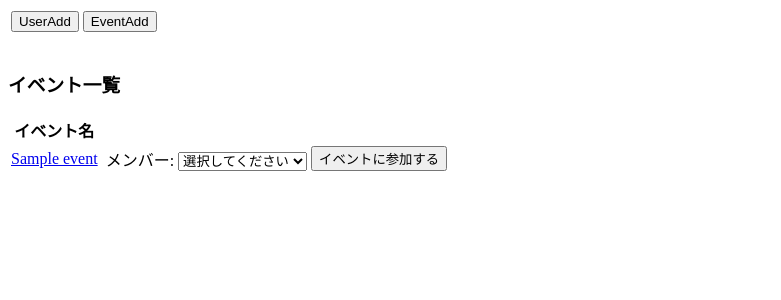
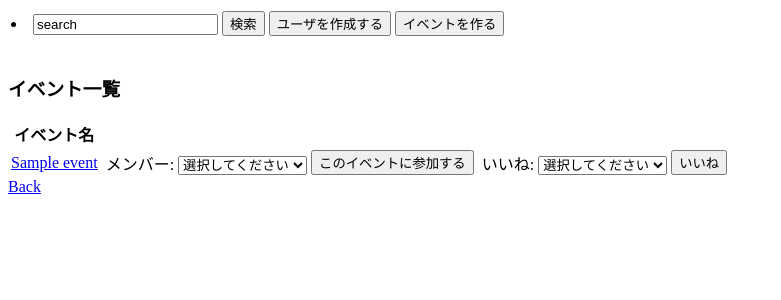
Before and after one commit to psoul-brothers/fes, a Django app: page /events/ in a window 1280 px wide. Shown: the top 300 px of the page, without its empty margins (0-781 px from the left). Run offline with Django 3.2, Linux system fonts and the light colour scheme; tables that the repository leaves empty hold one stand-in row (values such as "Sample post").

Commit message:
検索テスト中

```diff
--- a/events/forms.py
+++ b/events/forms.py
@@ -43,3 +43,15 @@ class SelectUserForm(forms.Form):
         to_field_name='id',
         required=False
         )
+
+class LikeUserForm(forms.Form):
+    new_like = CustomChoiceField(
+        queryset= usermodels.PersolUser.objects.all(),
+        label='いいね',
+        empty_label='選択してください',
+        to_field_name='id',
+        required=False
+        )
+
+class EventsSearchForm(forms.Form):
+    word = forms.CharField()
--- a/events/templates/events/base.html
+++ b/events/templates/events/base.html
@@ -1,16 +1,26 @@
+<html lang="ja">
 <head>
 <table>
 <tr>
 <td>
+  <form action="{% url 'events:event_search' %}">
+  {% csrf_token %}
+  <li class="search">
+    <input id="searchKeyword" type="text" name="search" value="search" onblur="if (this.value == '') this.value = 'search';" onfocus="if (this.value == 'search') this.value = '';"/>
+    <input value="検索" id="keywordSearchSubmit" class="searchBtn" name="searchsubmit" type="button">
+  </li>
+  </form>
+</td>
+<td>
   <form action="{% url 'persol_users:user_add' %}">
   {% csrf_token %}
-  <button type="submit" value="New person">UserAdd</button>
+  <button type="submit" value="New person">ユーザを作成する</button>
   </form>
 </td>
 <td>
   <form action="{% url 'events:event_create' %}">
   {% csrf_token %}
-  <button type="submit" value="New Event">EventAdd</button>
+  <button type="submit" value="New Event">イベントを作る</button>
 </form>
 </td>
 </tr>
@@ -21,3 +31,7 @@
     hogehoge
 {% endblock %}
 </body>
+<footer>
+  <a href="#" onclick="javascript:window.history.back(-1);return false;">Back</a>
+</footer>
+</html>
--- a/events/templates/events/index.html
+++ b/events/templates/events/index.html
@@ -17,7 +17,13 @@
 <td><form action="{% url 'events:event_join' event.id %}" method="post"></td>
 <td>{{ form.as_p }}</td>
 {% csrf_token %}
-<td><input value="イベントに参加する" type="submit"/></td>
+<td><input value="このイベントに参加する" type="submit"/></td>
+</form>
+
+<td><form action="{% url 'events:event_like' event.id %}" method="post"></td>
+<td>{{ like_form.as_p }}</td>
+{% csrf_token %}
+<td><input value="いいね" type="submit"/></td>
 </form>
 {% endfor %}
 </tbody>
--- a/events/urls.py
+++ b/events/urls.py
@@ -9,9 +9,10 @@ urlpatterns = [
     url(r'^(?P<event_id>[0-9]+)/$', views.event_detail, name='event_detail'),
     url(r'^(?P<event_id>[0-9]+)/edit/$', views.event_edit, name='event_edit'),
     url(r'^(?P<event_id>[0-9]+)/join/$', views.event_join, name='event_join'),
-    url(r'^(?P<event_id>[0-9]+)/join/$', views.event_like, name='event_like'),
+    url(r'^(?P<event_id>[0-9]+)/like/$', views.event_like, name='event_like'),
     url(r'^(?P<event_id>[0-9]+)/leave/$', views.event_leave, name='event_leave'),
     url(r'^(?P<event_id>[0-9]+)/leave/$', views.event_delete, name='event_delete'),
     url(r'^create_user/$', views.create_user, name='create_user'),
+    url(r'^search/$', views.event_search, name='event_search'),
 #    url(r'^(?Pevent_id>[0-9]+)/vote/$', views.vote, name='vote'),
 ]
--- a/events/views.py
+++ b/events/views.py
@@ -1,20 +1,24 @@
 # coding: utf-8
 from django.http import HttpResponse
 from django.shortcuts import get_object_or_404, render, render_to_response
+from django.template import Context, loader, RequestContext
 from django.http import HttpResponseRedirect, HttpResponse
 from django.core.urlresolvers import reverse
 from .models import Event, Person
 from persol_users.models import PersolUser
-from .forms import CreateForm,CreateUserForm, EventForm, SelectUserForm
+from django.db.models import Q
+from .forms import CreateForm,CreateUserForm, EventForm, SelectUserForm, LikeUserForm, EventsSearchForm
 
 def event_index(request):
     latest_event_list = Event.objects.order_by('id')
     member_list = PersolUser.objects.order_by('id')
     form = SelectUserForm()
+    like_form = LikeUserForm()
     context = {
         'latest_event_list': latest_event_list,
         'member_list': member_list,
-        'form': form
+        'form': form,
+        'like_form':like_form
     }
     return render(request, 'events/index.html', context)
 
@@ -45,10 +49,12 @@ def event_create(request):
 
 def event_detail(request, event_id):
     event = get_object_or_404(Event, pk=event_id)
-    memberslist = event.members.all()
+    members_list = event.members.all()
+    like_list = event.like.all()
     context = {
         'event': event,
-        'memberslist':memberslist
+        'memberslist':members_list,
+        'like_list':like_list
     }
     return render(request, 'events/detail.html', context)
 
@@ -75,8 +81,10 @@ def event_join(request, event_id):
 
 
 def event_like(request, event_id):
-    pass
-
+    target_event = get_object_or_404(Event, id=event_id)
+    new_like = get_object_or_404(PersolUser, id=request.POST['new_like'])
+    target_event.like.add(new_like)
+    return HttpResponseRedirect('/events/')
 
 def event_leave(request, event_id):
     pass
@@ -97,3 +105,34 @@ def create_user(request):
     else:
         form = CreateUserForm() # 非束縛フォーム
     return render(request, 'events/create_user.html', {'form': form,})
+
+def event_search(request):
+    if request.method == 'POST':
+        form = EventsSearchForm(request.POST)
+        if form.is_valid():
+            tpl      = loader.get_template('/events/index.html')
+            word     = form.cleaned_data['word']
+            search_results = Event.objects.filter(
+                Q(event_name__contains = word) |
+                Q(overview__contains = word)
+            )
+            return HttpResponse(
+                tpl.render(
+                    RequestContext(
+                        request,
+                            {
+                            'form'     : form,
+                            'search_results' : search_results
+                            }
+                    )
+                )
+            )
+    else:
+        form = EventsSearchForm()
+    tpl = loader.get_template('events/index.html')
+    return HttpResponse(tpl.render(RequestContext(
+        request,
+        {
+            'form' : form
+        }
+    )))
--- a/persol_users/views.py
+++ b/persol_users/views.py
@@ -30,7 +30,8 @@ def user_add_operation(request):
                 , name =  request.POST['name']
                 , mail_address =  request.POST['mail_address']
                 , self_introduction_text =  request.POST['self_introduction_text']
-                , data = request.FILES['image'])
+                , data = request.FILES['image']
+                )
             q.save()
             return HttpResponseRedirect(reverse('persol_users:index'))
 
```
Also changed, not shown: events/templates/events/detail.html (+14 -1 lines).
